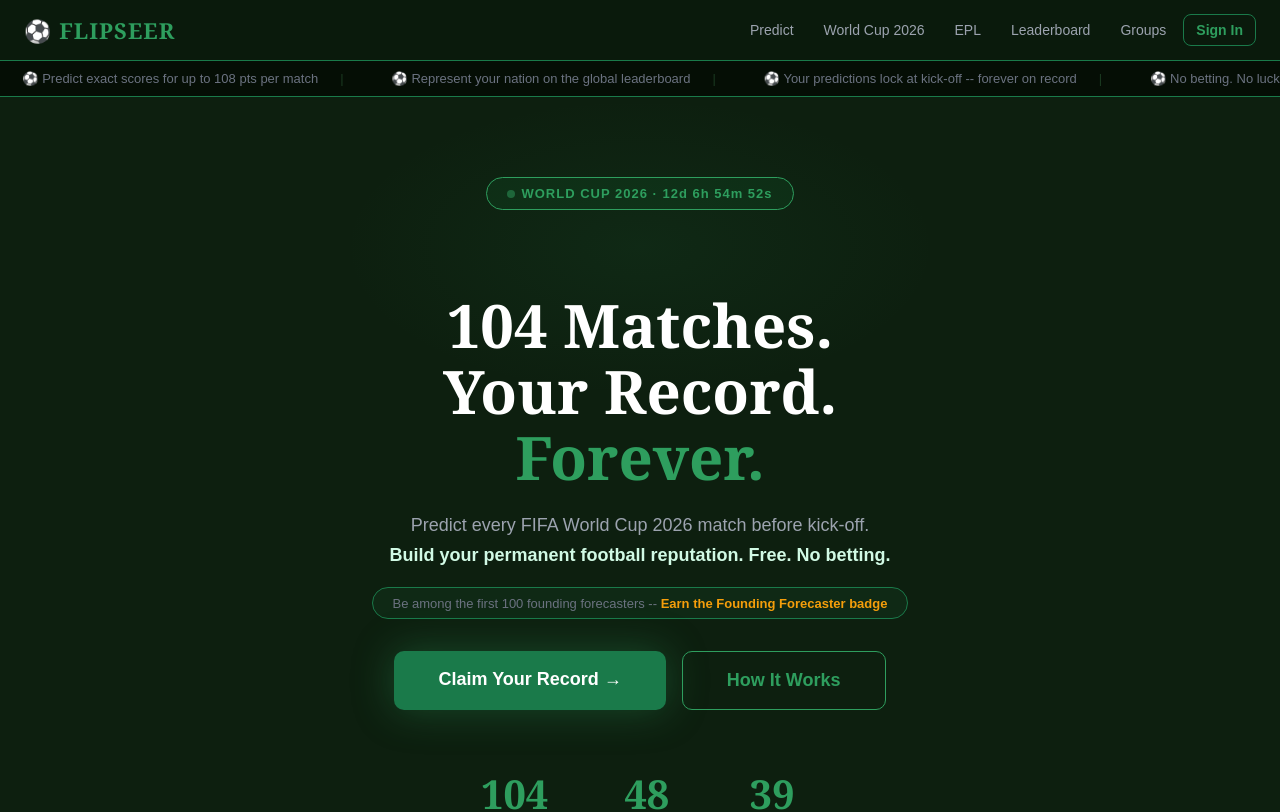
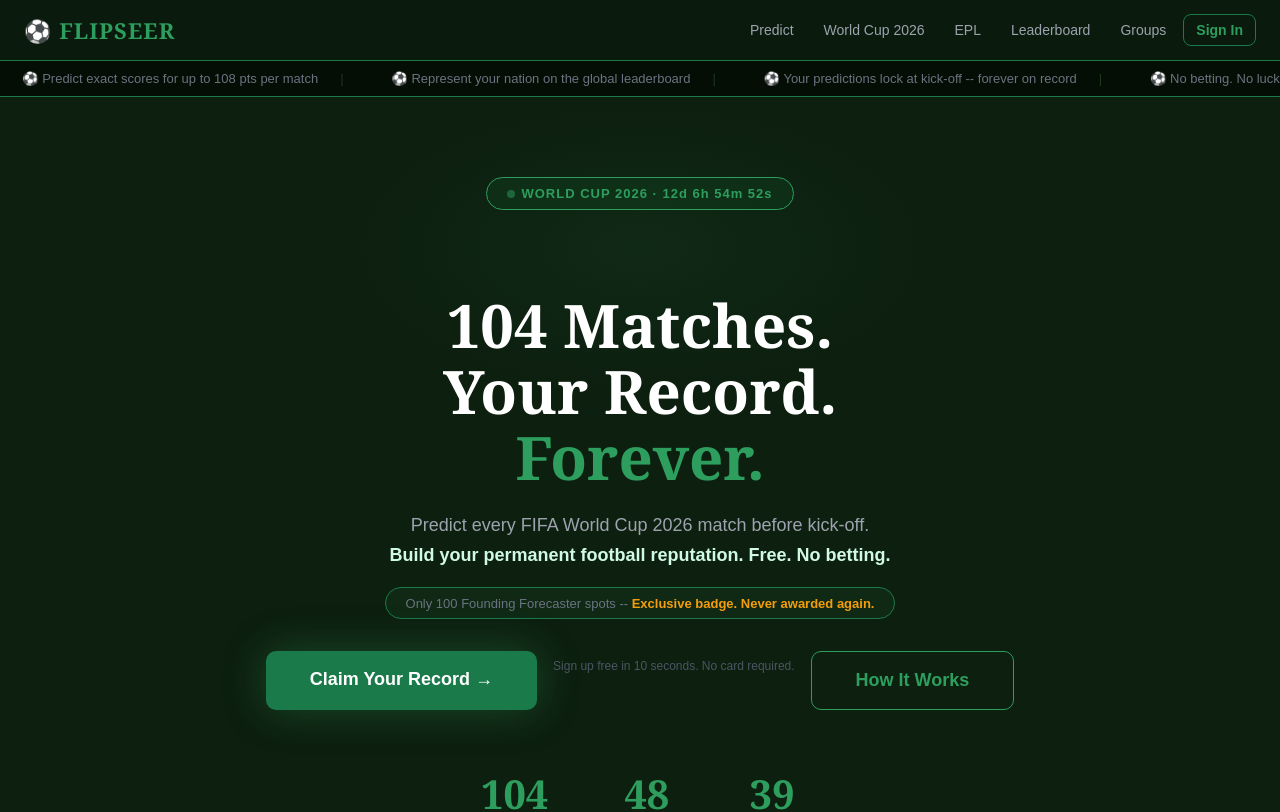
Before and after one commit to flipseer/flipseer, a Next.js app: page / in a window 1280 px wide. Shown: the top 812 px of the page. Built offline with nearby package versions, Linux system fonts and the light colour scheme; no server answers; the database is empty.

Commit message:
Update page.tsx

```diff
--- a/app/page.tsx
+++ b/app/page.tsx
@@ -150,7 +150,7 @@ function UpcomingMatches() {
                   ) : (
                     <span style={{ fontSize: '11px', color: '#6B7280' }}>Soon</span>
                   )}
-                  <div style={{ fontSize: '10px', color: '#4B5563', marginTop: '4px' }}>{formatKickoff(match.kickoff)}</div>
+                  <div style={{ fontSize: '12px', color: '#9CA3AF', marginTop: '4px', fontWeight: 'bold' }}>{formatKickoff(match.kickoff)}</div>
                 </div>
 
                 <div style={{ flex: 1, textAlign: 'center' }}>
@@ -171,7 +171,7 @@ function UpcomingMatches() {
         </div>
         <div style={{ textAlign: 'center' }}>
           <a href="/predict" style={{ color: '#2E9E5E', fontSize: '14px', fontWeight: 'bold', textDecoration: 'none' }}>
-            View all 72 World Cup matches &#x2192;
+            View all 104 World Cup matches &#x2192;
           </a>
         </div>
       </div>
@@ -330,10 +330,10 @@ export default function Home() {
         <div style={{ display: 'inline-block', backgroundColor: 'rgba(46,158,94,0.08)', border: '1px solid #1A7A4A', borderRadius: '999px', padding: '6px 20px', marginBottom: '32px' }}>
           <span style={{ fontSize: '13px', color: '#6B7280' }}>
             {totalUsers > 0
-              ? totalUsers + ' founding forecasters already joined -- '
-              : 'Be among the first 100 founding forecasters -- '
+              ? 'Join ' + totalUsers + ' Founding Forecasters -- '
+              : 'Only 100 Founding Forecaster spots -- '
             }
-            <span style={{ color: '#F59E0B', fontWeight: 'bold' }}>Earn the Founding Forecaster badge</span>
+            <span style={{ color: '#F59E0B', fontWeight: 'bold' }}>Exclusive badge. Never awarded again.</span>
           </span>
         </div>
 
@@ -341,6 +341,7 @@ export default function Home() {
           <a href="/auth" style={{ backgroundColor: '#1A7A4A', color: 'white', padding: '18px 44px', borderRadius: '10px', textDecoration: 'none', fontSize: '18px', fontWeight: 'bold', boxShadow: '0 0 40px rgba(46,158,94,0.35)' }}>
             Claim Your Record &#x2192;
           </a>
+          <p style={{ fontSize: '12px', color: '#4B5563', marginTop: '8px' }}>Sign up free in 10 seconds. No card required.</p>
           <a href="/how-to-play" style={{ backgroundColor: 'transparent', color: '#2E9E5E', padding: '18px 44px', borderRadius: '10px', textDecoration: 'none', fontSize: '18px', fontWeight: 'bold', border: '1px solid #2E9E5E' }}>
             How It Works
           </a>
```
